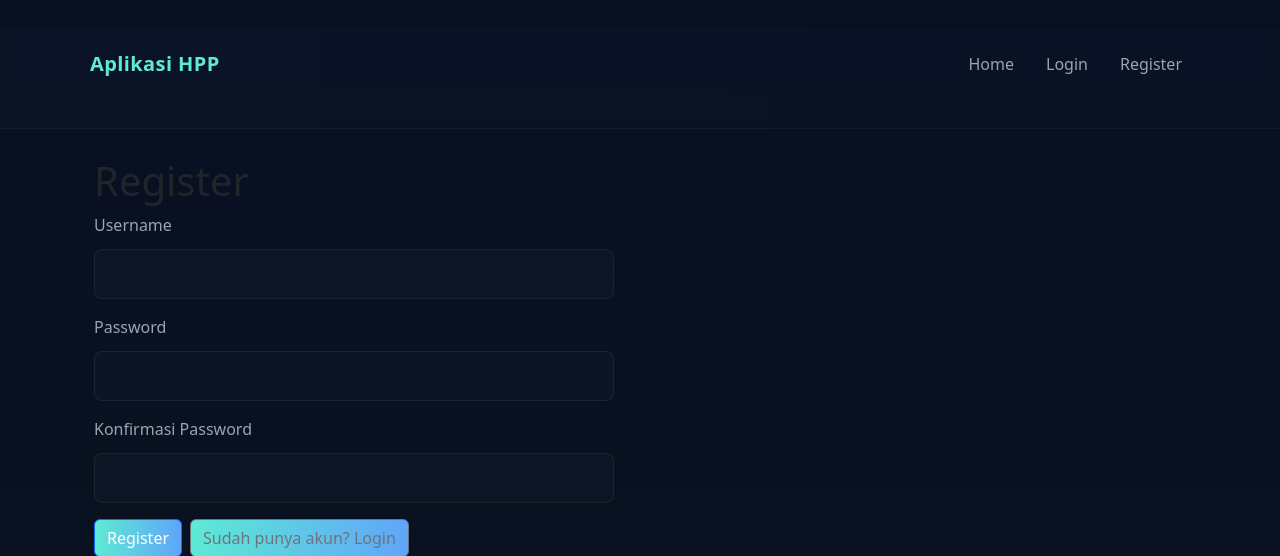
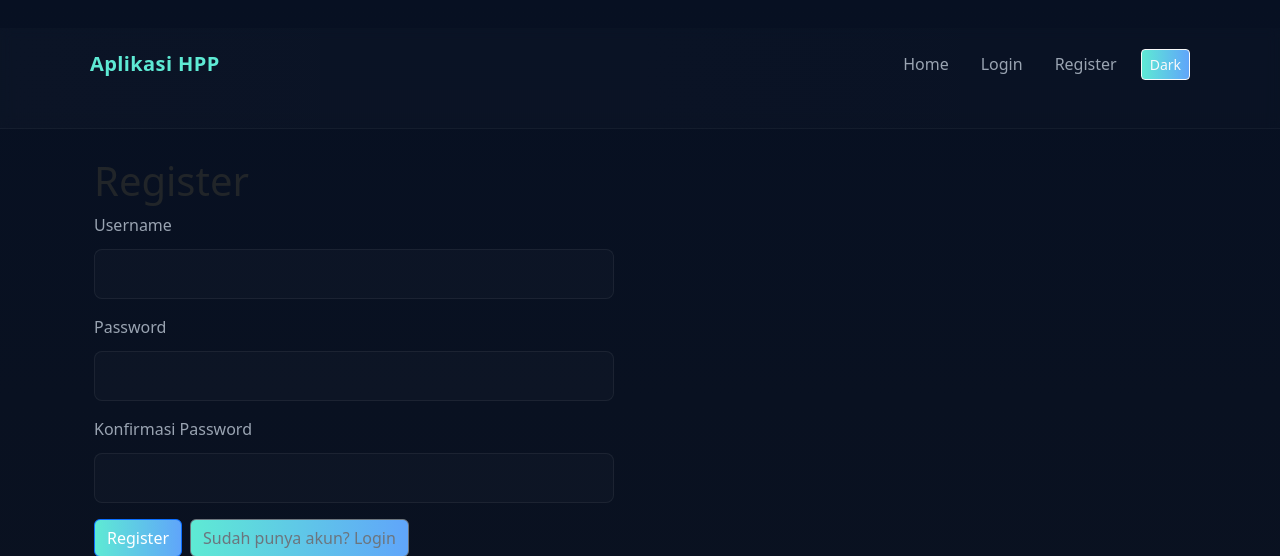
Before and after one commit to rasitechchannel/HPP, a PHP site: page /register.php in a window 1280 px wide. Shown: the top 556 px of the page. Run offline with PHP 8.4, Linux system fonts and the light colour scheme.

Commit message:
Fix register validation and add light-green theme with toggle

```diff
--- a/css/style.css
+++ b/css/style.css
@@ -66,3 +66,22 @@
 	.features{grid-template-columns:1fr}
 	.nav a{display:none}
 }
+
+/* Light green theme overrides */
+body.theme-light{
+  background: linear-gradient(180deg,#f6fff6 0%, #e7fff0 100%);
+  color: #0b2a1a;
+}
+body.theme-light .site-header{background: rgba(20,80,40,0.05);border-bottom-color: rgba(16,64,32,0.06)}
+body.theme-light .brand{color:#047857}
+body.theme-light .nav a{color:#0b3b27}
+body.theme-light .nav a:hover{background: rgba(4,120,87,0.06);color:#04472e}
+body.theme-light .card, body.theme-light .feature{background: #ffffff;border:1px solid rgba(4,120,87,0.06);color:#0b2a1a}
+body.theme-light .feature p, body.theme-light .hero p.lead, body.theme-light .table th, body.theme-light .table td{color:#375a47}
+body.theme-light .btn{background:linear-gradient(90deg,#10b981,#34d399);color:#053018}
+body.theme-light .btn-outline-light{color:#047857;border-color:rgba(4,120,87,0.14);background:transparent}
+body.theme-light .form input{background:#f7fff9;color:#052417;border:1px solid rgba(4,120,87,0.08)}
+body.theme-light .site-footer{border-top-color: rgba(4,120,87,0.04);color:#375a47}
+
+/* Ensure toggle button is visible on light theme */
+body.theme-light #theme-toggle{color:#fff;background:#047857}
--- a/inc/footer.php
+++ b/inc/footer.php
@@ -3,6 +3,33 @@
       <p>&copy; <?php echo date('Y'); ?> Aplikasi HPP</p>
     </div>
   </footer>
+  <!-- Theme toggle script: persist preference to localStorage -->
+  <script>
+    (function(){
+      function applyTheme(theme){
+        if(theme === 'light'){
+          document.body.classList.add('theme-light');
+          var btn = document.getElementById('theme-toggle'); if(btn) btn.textContent = 'Light';
+        } else {
+          document.body.classList.remove('theme-light');
+          var btn = document.getElementById('theme-toggle'); if(btn) btn.textContent = 'Dark';
+        }
+      }
+      document.addEventListener('DOMContentLoaded', function(){
+        var saved = localStorage.getItem('theme') || 'dark';
+        applyTheme(saved);
+        var tbtn = document.getElementById('theme-toggle');
+        if(tbtn){
+          tbtn.addEventListener('click', function(){
+            var cur = document.body.classList.contains('theme-light') ? 'light' : 'dark';
+            var next = cur === 'light' ? 'dark' : 'light';
+            localStorage.setItem('theme', next);
+            applyTheme(next);
+          });
+        }
+      });
+    })();
+  </script>
   <!-- Bootstrap JS bundle (no integrity attribute to avoid CDN hash mismatch issues) -->
   <script src="https://cdn.jsdelivr.net/npm/bootstrap@5.3.2/dist/js/bootstrap.bundle.min.js"></script>
 </body>
--- a/inc/header.php
+++ b/inc/header.php
@@ -13,7 +13,7 @@
   <header class="site-header">
     <div class="container d-flex align-items-center justify-content-between py-3">
       <a class="brand" href="/">Aplikasi HPP</a>
-      <nav class="nav">
+      <nav class="nav d-flex align-items-center">
         <a class="nav-link d-inline" href="/">Home</a>
         <?php if (is_logged_in()): ?>
           <a class="nav-link d-inline" href="dashboard.php">Dashboard</a>
@@ -23,6 +23,8 @@
           <a class="nav-link d-inline" href="login.php">Login</a>
           <a class="nav-link d-inline" href="register.php">Register</a>
         <?php endif; ?>
+        <!-- Theme toggle -->
+        <button id="theme-toggle" type="button" class="btn btn-sm btn-outline-light ms-3">Light</button>
       </nav>
     </div>
   </header>
--- a/register.php
+++ b/register.php
@@ -8,10 +8,18 @@
   $username = trim($_POST['username'] ?? '');
   $password = $_POST['password'] ?? '';
   $password2 = $_POST['password2'] ?? '';
+
   if ($username === '' || $password === '') {
     $error = 'Username dan password wajib diisi.';
+  } elseif (strlen($username) < 3) {
+    $error = 'Username minimal 3 karakter.';
   } elseif ($password !== $password2) {
     $error = 'Password tidak cocok.';
+  } else {
+    // cek apakah username sudah ada
+    $existing = find_user_by_username($username);
+    if ($existing) {
+      $error = 'Username sudah dipakai. Silakan pilih username lain.';
     } else {
       $res = register_user($username, $password);
       if ($res) {
@@ -20,7 +28,8 @@
         header('Location: dashboard.php');
         exit;
       } else {
-            $error = 'Gagal mendaftar. Username mungkin sudah dipakai.';
+        $error = 'Gagal mendaftar. Terjadi kesalahan pada server.';
+      }
     }
   }
 }
```
Lines whose indentation alone changed are shown as unchanged.
